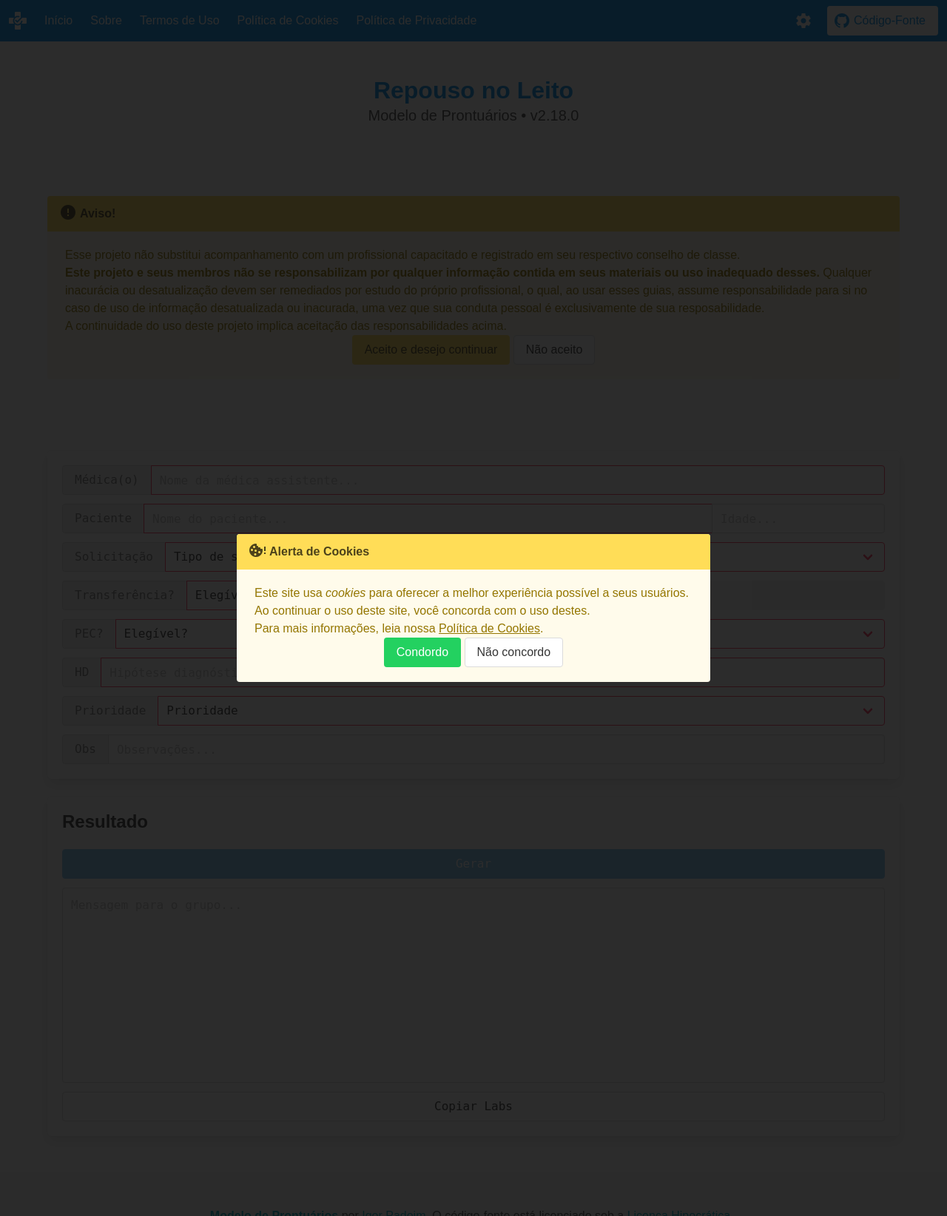
After one commit to Nereare/modelos-pront, a PHP site: page /lay.php in a window 1280 px wide. The commit adds this page. Shown: the whole page at 74% size. Run offline with PHP 8.4, Linux system fonts and the light colour scheme; style sheets or scripts are compiled from the project's sources; some libraries are stand-ins or nearby versions.

Commit message:
Criar modelo de Repouso no Leito

```diff
--- a/header.php
+++ b/header.php
@@ -19,9 +19,9 @@ $menu = [
   ["hospital"],
   ["meds", "boxwood", "labs"],
   ["dengue", "sr", "rx"],
-  ["psico", "sharps", "pueri"],
+  ["psico", "lay", "pueri"],
   ["diu", "sadt", "pn"],
-  [null, null, null]
+  ["sharps", null, null]
 ];
 if (isset($_SESSION["cookies"])) {
   if ($_SESSION["cookies"]) {
--- /dev/null
+++ b/js/lay.js
@@ -0,0 +1,152 @@
+$(function() {
+  new ClipboardJS(".copybtn");
+  console.log("App ready!");
+
+  // Enable/Disable justification field
+  $("#external").on("change", function() {
+    let val = $(this).val();
+    if (val == "no") {
+      $("#external-why")
+        .attr("disabled", false)
+        .trigger("focus");
+    } else {
+      $("#external-why")
+        .attr("disabled", true)
+        .val("");
+    }
+  });
+
+  // Check if required fields are filled
+  $("[required]").on("change input", function () {
+    // Change color code if missing data
+    if ($(this).val() == "" || $(this).val() == null) {
+      if ($(this).prop("nodeName").toLowerCase() === "select") {
+        $(this).parent().addClass("is-danger");
+      } else {
+        $(this).addClass("is-danger");
+      }
+    } else {
+      if ($(this).prop("nodeName").toLowerCase() === "select") {
+        $(this).parent().removeClass("is-danger");
+      } else {
+        $(this).removeClass("is-danger");
+      }
+    }
+
+    // Run global check if all required are filled
+    let all_ok = true;
+    $("[required]").each(function (i, e) {
+      if ($(e).val() == "" || $(e).val() == null) {
+        all_ok = false;
+      }
+    });
+    // If all elements were filled, `all_ok` was never changed and remains `true`
+    if (all_ok) {
+      // Enable output button
+      $("#button-run").attr("disabled", false);
+    } else {
+      // (Re)disable output button
+      $("#button-run").attr("disabled", true);
+    }
+  }).trigger("change");
+
+  // Build output
+  $("#button-run").on("click", function() {
+    // Get data
+    let assistant    = $("#assistant").val();
+    let patient      = $("#patient").val();
+    let age          = parseInt($("#age").val());
+    let type         = $("#type").val();
+    let external     = ($("#external").val() == "true") ? true : false;
+    let external_why = $("#external-why").val();
+    let pec          = ($("#pec").val() == "true") ? true : false;
+    let dx           = $("#dx").val();
+    let priority     = $("#priority").val();
+    let notes        = $("#notes").val();
+    let datetime     = new Date();
+
+    // Parse applicable data
+    // > If age is set and is a number, append to patient name
+    if (isNaN(age)) {
+      patient = "`" + patient + "`";
+    } else {
+      patient = "`" + patient + "`, " + age + "a";
+    }
+    // > Parse type
+    let type_lay = (type == "lay") ? "x" : " ";
+    let type_inpatient = (type == "inpatient") ? "x" : " ";
+    // > Parse external
+    let external_true  = external ? "x" : " ";
+    let external_false = external ? " " : "x";
+    // > If not external-apt, set justification
+    if (external) {
+      external_why = "";
+    } else {
+      if (external_why) {
+        external_why = " (" + external_why + ")";
+      } else {
+        external_why = " (caso de alta complexidade)";
+      }
+    }
+    // > Parse PEC
+    let pec_true  = pec ? "x" : " ";
+    let pec_false = pec ? " " : "x";
+    // > Parse priority
+    let priority_high = (priority == "high") ? "x" : " ";
+    let priority_mid  = (priority == "mid") ? "x" : " ";
+    let priority_low  = (priority == "low") ? "x" : " ";
+    // > Parse notes
+    if (!notes) { notes = "ndn"; }
+    // > Parse date & time
+    let datetime_options = {
+      hour12: false,
+      hour: '2-digit',
+      minute: '2-digit',
+      day: '2-digit',
+      month: '2-digit',
+      year: 'numeric'
+    };
+    datetime = datetime.toLocaleString("pt-BR", datetime_options);
+
+    // Set final string template
+    final = `🛏 ATUALIZAÇÃO - MÉDICOS DA PORTA 🩺
+Médico: {{assistant}}
+Paciente: {{patient}}
+Solicitação:
+- ({{type_lay}}) Repouso no leito
+- ({{type_inpatient}}) Internação
+Elegível para Transferência Externa:
+- ({{external_true}}) Sim
+- ({{external_false}}) Não{{external_why}}
+Elegível para PEC:
+- ({{pec_true}}) Sim
+- ({{pec_false}}) Não
+Hipótese diagnóstica: {{dx}}
+Prioridade:
+- ({{priority_high}}) Urgente
+- ({{priority_mid}}) Pode aguardar
+- ({{priority_low}}) Não urgente
+Observações: {{notes}}
+Data e hora: {{datetime}}`;
+
+    // Parse final string
+    final = final
+      .replaceAll("{{assistant}}", assistant)
+      .replaceAll("{{patient}}", patient)
+      .replaceAll("{{type_lay}}", type_lay)
+      .replaceAll("{{type_inpatient}}", type_inpatient)
+      .replaceAll("{{external_true}}", external_true)
+      .replaceAll("{{external_false}}", external_false)
+      .replaceAll("{{external_why}}", external_why)
+      .replaceAll("{{pec_true}}", pec_true)
+      .replaceAll("{{pec_false}}", pec_false)
+      .replaceAll("{{dx}}", dx)
+      .replaceAll("{{priority_high}}", priority_high)
+      .replaceAll("{{priority_mid}}", priority_mid)
+      .replaceAll("{{priority_low}}", priority_low)
+      .replaceAll("{{notes}}", notes)
+      .replaceAll("{{datetime}}", datetime);
+    // Set output field to parsed string
+    $("#output-o").val(final);
+  });
+});
--- /dev/null
+++ b/lay.php
@@ -0,0 +1,163 @@
+<?php
+/**
+ * The slug for this page.
+ * IMPORTANT: Set the variable below so that the header works properly!
+ * @var string
+ */
+$page = "lay";
+$subtitle = "Repouso no Leito";
+
+function getPhysician()
+{
+  if (isset($_COOKIE["physician"])) {
+    $data = json_decode($_COOKIE["physician"]);
+  } elseif (isset($_SESSION["physician"])) {
+    $data = $_SESSION["physician"];
+  } else {
+    $data = ["", "", "SP"];
+  }
+
+  return $data[0];
+}
+
+require_once "header.php";
+?>
+
+<main class="section">
+  <div class="container">
+    <div class="box">
+      <!-- Physician name -->
+      <div class="field has-addons">
+        <div class="control">
+          <button class="button is-static" tabindex="-1">Médica(o)</button>
+        </div>
+        <div class="control is-expanded">
+          <input type="text" class="input" id="assistant" placeholder="Nome da médica assistente..." value="<?= getPhysician() ?>" required>
+        </div>
+      </div>
+
+      <!-- Patient name -->
+      <div class="field has-addons">
+        <div class="control">
+          <button class="button is-static" tabindex="-1">Paciente</button>
+        </div>
+        <div class="control is-expanded">
+          <input type="text" class="input" id="patient" placeholder="Nome do paciente..." required>
+        </div>
+        <div class="control">
+          <input type="number" class="input" id="age" placeholder="Idade...">
+        </div>
+      </div>
+
+      <!-- Request type -->
+      <div class="field has-addons">
+        <div class="control">
+          <button class="button is-static" tabindex="-1">Solicitação</button>
+        </div>
+        <div class="control is-expanded">
+          <div class="select is-fullwidth">
+            <select id="type" required>
+              <option selected disabled>Tipo de solicitação...</option>
+              <option value="lay">Repouso no leito</option>
+              <option value="inpatient">Internação</option>
+            </select>
+          </div>
+        </div>
+      </div>
+
+      <!-- External transfer? -->
+      <div class="field has-addons">
+        <div class="control">
+          <button class="button is-static" tabindex="-1">Transferência?</button>
+        </div>
+        <div class="control">
+          <div class="select">
+            <select id="external" required>
+              <option selected disabled>Elegível?</option>
+              <option value="true">Sim</option>
+              <option value="false">Não</option>
+            </select>
+          </div>
+        </div>
+        <div class="control is-expanded">
+          <input type="text" class="input" id="external-why" placeholder="Se não, por quê..." disabled>
+        </div>
+      </div>
+
+      <!-- Homebound treatment? -->
+      <div class="field has-addons">
+        <div class="control">
+          <button class="button is-static" tabindex="-1">PEC?</button>
+        </div>
+        <div class="control is-expanded">
+          <div class="select is-fullwidth">
+            <select id="pec" required>
+              <option selected disabled>Elegível?</option>
+              <option value="true">Sim</option>
+              <option value="false">Não</option>
+            </select>
+          </div>
+        </div>
+      </div>
+
+      <!-- Diagnosis -->
+      <div class="field has-addons">
+        <div class="control">
+          <button class="button is-static" tabindex="-1">HD</button>
+        </div>
+        <div class="control is-expanded">
+          <input type="text" class="input" id="dx" placeholder="Hipótese diagnóstica..." required>
+        </div>
+      </div>
+
+      <!-- Priority -->
+      <div class="field has-addons">
+        <div class="control">
+          <button class="button is-static" tabindex="-1">Prioridade</button>
+        </div>
+        <div class="control is-expanded">
+          <div class="select is-fullwidth">
+            <select id="priority" required>
+              <option selected disabled>Prioridade</option>
+              <option value="low">Não urgente</option>
+              <option value="mid">Pode aguardar</option>
+              <option value="high">Urgente</option>
+            </select>
+          </div>
+        </div>
+      </div>
+
+      <!-- Notes -->
+      <div class="field has-addons">
+        <div class="control">
+          <button class="button is-static" tabindex="-1">Obs</button>
+        </div>
+        <div class="control is-expanded">
+          <input type="text" class="input" id="notes" placeholder="Observações...">
+        </div>
+      </div>
+    </div>
+
+    <div class="box">
+      <h2 class="title is-4">Resultado</h2>
+
+      <div class="field is-expanded">
+        <div class="control is-expanded">
+          <button id="button-run" class="button is-primary is-fullwidth" disabled>Gerar</button>
+        </div>
+      </div>
+      <div class="field is-expanded">
+        <div class="control">
+          <textarea id="output-o" class="textarea has-fixed-size" placeholder="Mensagem para o grupo..." rows="10" readonly></textarea>
+        </div>
+      </div>
+      <div class="field">
+        <div class="control is-expanded">
+          <button id="button-o" class="button is-fullwidth copybtn" data-clipboard-target="#output-o">Copiar Labs</button>
+        </div>
+      </div>
+    </div>
+  </div>
+</main>
+
+<?php require_once "footer.php"; ?>
--- a/meta.php
+++ b/meta.php
@@ -4,7 +4,7 @@ define("APP_AUTHOR", "Igor Padoim");
 define("APP_YEAR", "2021-2023");
 define("APP_LICENSE_NAME", "Licença Hipocrática");
 define("APP_LICENSE_URI", "https://firstdonoharm.dev/");
-define("APP_VERSION", "2.17.2");
+define("APP_VERSION", "2.18.0");
 
 define("MODELS", [
   "sr" => [
@@ -97,5 +97,12 @@ define("MODELS", [
     "boxwood.svg",
     "Um pernilongo branco com listras pretas e probóscide alongada",
     "Buxo"
+  ],
+  "lay" => [
+    "lay",
+    "lay.php",
+    "lay.svg",
+    "Uma cama com uma pessoa deitada e coberta",
+    "Repouso"
   ]
 ]);
--- a/package.json
+++ b/package.json
@@ -1,7 +1,7 @@
 {
   "name": "modelos-pront",
   "description": "Uma miscelânea de modelos de evolução de consultas com tópicos específicos.",
-  "version": "2.17.2",
+  "version": "2.18.0",
   "maintainers": [
     {
       "name": "Igor Padoim",
```
Also changed, not shown: CHANGELOG.md, assets/lay.svg (added).
